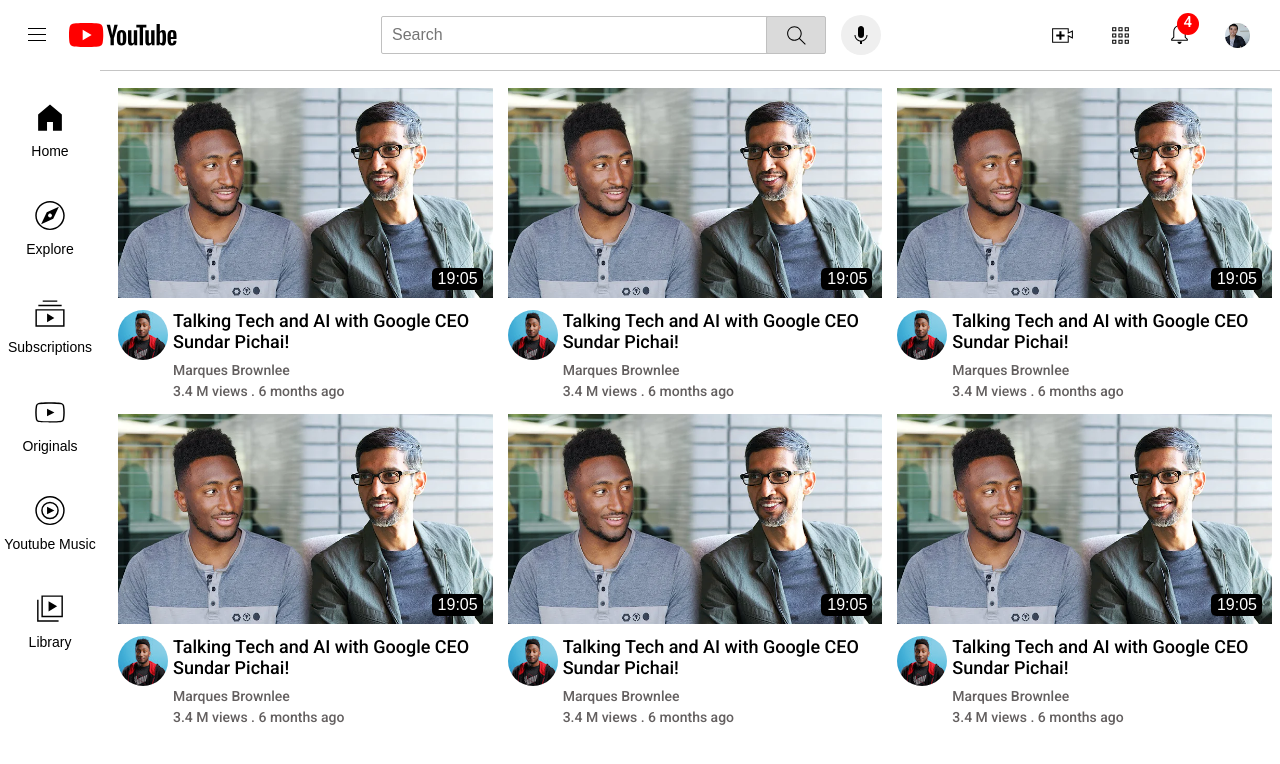
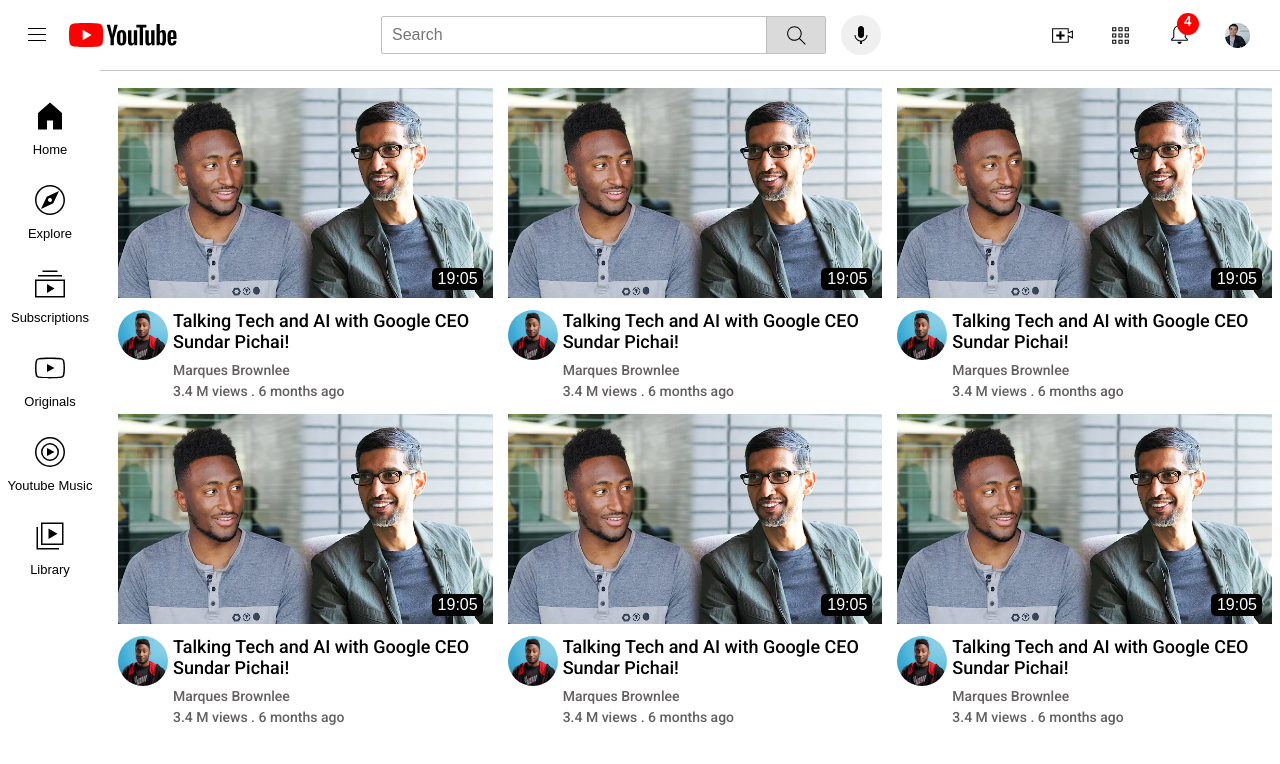
Before and after one commit to NizamAntiGores/Youtube-Clone-HTML-CSS-Exercises, a plain HTML site: page index.html in a window 1280 px wide. Shown: the top 764 px of the page. Drawn offline with Linux system fonts and the light colour scheme.

Commit message:
Fix Sidebar

```diff
--- a/index.html
+++ b/index.html
@@ -44,7 +44,9 @@
             src="icons/notifications.svg"
             alt=""
           />
-          <p class="notifications-count">4</p>
+          <p class="notifications-count">
+            4
+          </p>
         </div>
 
         <img class="my-channel-icon" src="image/my-channel.jpeg" alt="" />
@@ -53,40 +55,28 @@
     <!-- Sidebar -->
     <div class="sidebar">
       <div class="sidebar-toolkit">
-        <div class="sidebar-home">
-          <img src="icons/home.svg" alt="" />
-          <p>Home</p>
-        </div>
+        <img src="icons/home.svg" alt="">
+        <div>Home</div>
       </div>
       <div class="sidebar-toolkit">
-        <div class="sidebar-explore">
-          <img src="icons/explore.svg" alt="" />
-          <p>Explore</p>
-        </div>
+        <img src="icons/explore.svg" alt="">
+        <div>Explore</div>
       </div>
       <div class="sidebar-toolkit">
-        <div class="sidebar-subscriptions">
-          <img src="icons/subscriptions.svg" alt="" />
-          <p>Subscriptions</p>
-        </div>
+        <img src="icons/subscriptions.svg" alt="">
+        <div>Subscriptions</div>
       </div>
       <div class="sidebar-toolkit">
-        <div class="sidebar-originals">
-          <img src="icons/originals.svg" alt="" />
-          <p>Originals</p>
-        </div>
+        <img src="icons/originals.svg" alt="">
+        <div>Originals</div>
       </div>
       <div class="sidebar-toolkit">
-        <div class="sidebar-youtube-music">
-          <img src="icons/youtube-music.svg" alt="" />
-          <p>Youtube Music</p>
-        </div>
+        <img src="icons/youtube-music.svg" alt="">
+        <div>Youtube Music</div>
       </div>
       <div class="sidebar-toolkit">
-        <div class="sidebar-library">
-          <img src="icons/library.svg" alt="" />
-          <p>Library</p>
-        </div>
+        <img src="icons/library.svg" alt="">
+        <div>Library</div>
       </div>
     </div>
     <!-- video -->
--- a/style/header.css
+++ b/style/header.css
@@ -48,6 +48,7 @@
 .search-bar::placeholder {
   font-size: 16px;
 }
+
 .search-button {
   height: 38px;
   width: 60px;
@@ -58,6 +59,9 @@
   border-color: rgb(192, 192, 192);
   border-style: solid;
   background-color: rgb(218, 218, 218);
+}
+.search-button:hover {
+  background-color: lightgray;
 }
 .search-icon {
   margin-top: 4px;
@@ -81,14 +85,14 @@
   margin-right: 30px;
   flex-shrink: 0;
 }
-.notifications-section{
+.notifications-section {
   position: relative;
 }
-.notifications-count{
+.notifications-count {
   background-color: red;
   text-align: center;
   color: white;
-  font-size: 15px;
+  font-size: 14px;
   border-radius: 11px;
   width: 22px;
   height: 22px;
--- a/style/sidebar.css
+++ b/style/sidebar.css
@@ -1,40 +1,32 @@
 .sidebar {
-  display: flex;
-  flex-direction: column;
   width: 100px;
-  background-color: white;
-  justify-content: space-between;
-  align-items: center;
+  background-color: rgb(255, 255, 255);
   position: fixed;
   z-index: 200;
   top: 70px;
   left: 0px;
+  bottom: 0px;
+  padding-top: 20px;
 
-  padding-top: 30px;
-  flex-shrink: 0;
-  height: 550px;
-}
-
-.sidebar-toolkit img {
-  height: 35px;
-}
-.sidebar-toolkit p {
-  font-size: 14px;
-  font-family: Arial, Helvetica, sans-serif;
-  padding-top: 8px;
 }
 .sidebar-toolkit {
+  height: 74px;
+  display: flex;
+  justify-content: center;
+  align-items: center;
+  flex-direction: column;
   cursor: pointer;
+  margin-bottom: 10px;
+
+}
+.sidebar-toolkit img {
+  height:36px ;
+  padding-bottom: 8px;
+}
+.sidebar div{
+  font-family: arial;
+  font-size: 13px;
 }
 .sidebar-toolkit:hover {
-  background-color: gray;
+  background-color: rgb(206, 206, 206);
 }
-.sidebar-home,
-.sidebar-explore,
-.sidebar-subscriptions,
-.sidebar-originals,
-.sidebar-youtube-music,
-.sidebar-library {
-  display: flex;
-  flex-direction: column;
-}
```
